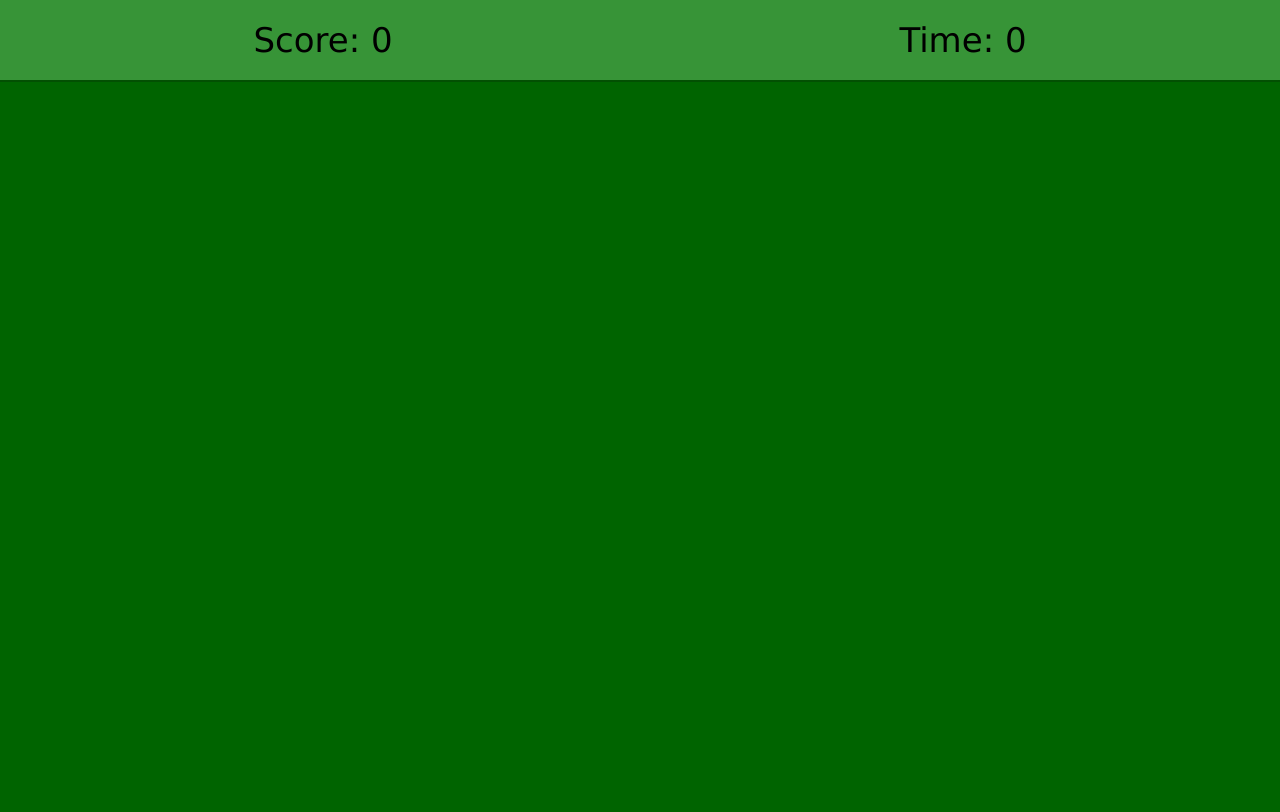
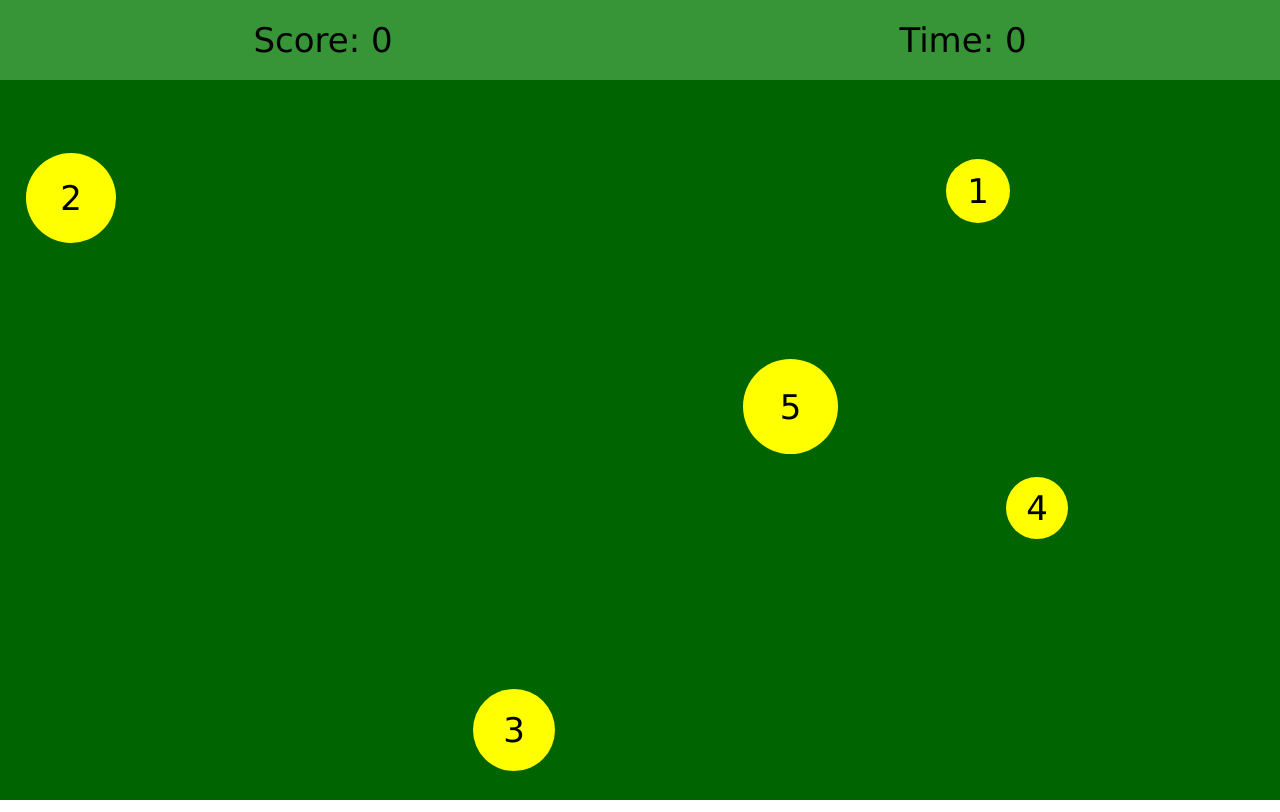
Before and after one commit to tom-aniol/js4-galaxy-game-coderscamp, a website built with webpack: page index.html in a window 1280 px wide. Built offline with nearby package versions, Linux system fonts and the light colour scheme.

Commit message:
Tomek - generowanie gwiazd

```diff
--- a/src/Galaxy.js
+++ b/src/Galaxy.js
@@ -1,10 +1,20 @@
 //
 
+import Star from './Star'
 
 
 class Galaxy {
-  constructor() {
+  constructor(starCount) {
+    this.starCount = starCount
+    this.gameArea = document.querySelector('#gamearea')
+  }
 
+  createSpace() {
+    for (let i = 0; i < this.starCount; i++) {
+      let star = new Star(i)
+
+      star.create()
+    }
   }
 }
 
--- a/src/Game.js
+++ b/src/Game.js
@@ -1,12 +1,16 @@
 //
 
-import Star from './Star';
+import Galaxy from './Galaxy';
 
 class Game {
   constructor() {
-
+    this.galaxy = new Galaxy(5)
   }
 
+  start() {
+    this.galaxy.createSpace()
+    console.log(this.galaxy)
+  }
 }
 
 export default Game;
--- a/src/Star.js
+++ b/src/Star.js
@@ -1,10 +1,25 @@
 //
 
-
+import _ from 'lodash'
 
 class Star {
-  constructor () {
+  constructor(number) {
+    this.gameArea = document.querySelector('#gamearea')
+    this.star = document.createElement('div');
+    this.star.classList.add('star');
 
+    this.star.innerText = number + 1
+    this.gameAreaWidth = this.gameArea.offsetWidth
+    this.gameAreaHeight = this.gameArea.offsetHeight
+    let size = _.random(50, 100);
+
+    let left = _.random(0, this.gameAreaWidth - size);
+    let top = _.random(0, this.gameAreaHeight - size);
+    this.star.setAttribute('style', `top: ${top}px; left: ${left}px; height: ${size}px; width: ${size}px`);
+
+  }
+  create() {
+    this.gameArea.appendChild(this.star)
   }
 }
 
--- a/style.css
+++ b/style.css
@@ -1,8 +1,10 @@
-html, body {
+html,
+body {
   margin: 0;
   width: 100%;
   height: 100%;
-  font-family: 'Lucida Sans', 'Lucida Sans Regular', 'Lucida Grande', 'Lucida Sans Unicode', Geneva, Verdana, sans-serif;
+  font-family: 'Lucida Sans', 'Lucida Sans Regular', 'Lucida Grande', 'Lucida Sans Unicode', Geneva,
+    Verdana, sans-serif;
   font-size: 34px;
 }
 
@@ -18,28 +20,28 @@ html, body {
   height: 10vh;
   align-items: center;
   background-color: rgb(55, 148, 55);
-  border-bottom: 2px solid rgb(2, 80, 2);
+  /* bord er-bottom: 2px solid rgb(2, 80, 2); */
 }
 
 #score {
-
 }
 
 #timer {
-
 }
 
-#star {
-  width: 30px;
-  height: 30px;
+.star {
   background-color: yellow;
   border-radius: 50%;
-
+  position: absolute;
+  display: flex;
+  justify-content: center;
+  align-items: center;
 }
 
 #gamearea {
   background-color: darkgreen;
   width: 100vw;
   height: 90vh;
-  padding: 5px;
+  padding: 0;
+  position: relative;
 }
```
